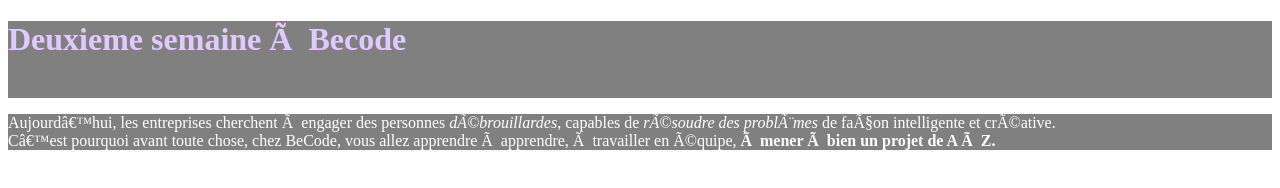
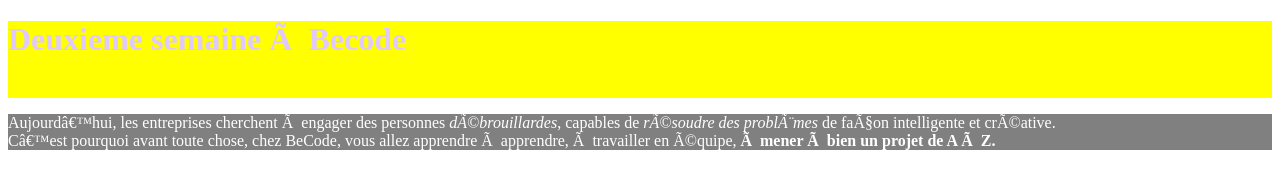
Before and after one commit to freddymatime/Learning-Environment, a plain HTML site: page index.html in a window 1280 px wide. Drawn offline with Linux system fonts and the light colour scheme.

Commit message:
color yellow div

```diff
--- a/index.css
+++ b/index.css
@@ -3,9 +3,9 @@
    background-color:gray;
 }
 
-#titre {
+#titre{
    color: #E0C9FF;
-   background-color: gray;
+   background-color: yellow;
 }
 
 
@@ -13,9 +13,3 @@
    color: white;
    background-color: gray;
 }
-
-
-
-
-
-#E0C9FF
```
